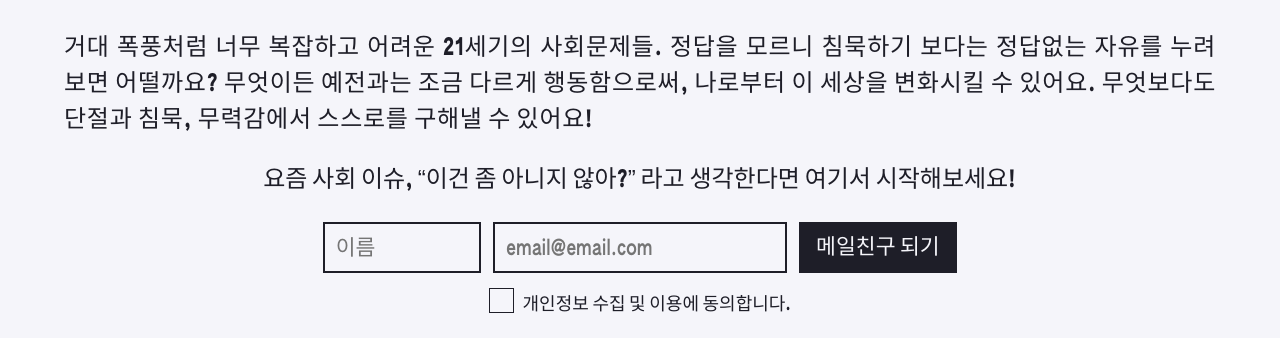
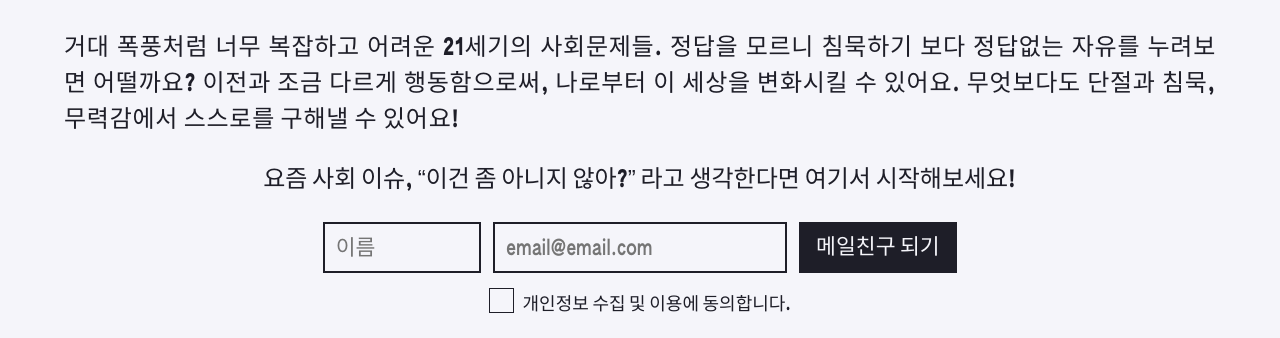
Before and after one commit to helloinah/superstorm, a plain HTML site: page index.html in a window 1280 px wide. Shown: the part 744-1082 px from the top of the page. Drawn offline with Linux system fonts and the light colour scheme; a web font is replaced by a local one.

Commit message:
Update index.html

```diff
--- a/index.html
+++ b/index.html
@@ -37,8 +37,8 @@
                 <div><img src="img/logo.svg" id="logo" alt="대체 텍스트" /></div>
                 <div>
                     <p>
-                        거대 폭풍처럼 너무 복잡하고 어려운 21세기의 사회문제들. 정답을 모르니 침묵하기 보다는 정답없는
-                        자유를 누려보면 어떨까요? 무엇이든 예전과는 조금 다르게 행동함으로써, 나로부터 이 세상을
+                        거대 폭풍처럼 너무 복잡하고 어려운 21세기의 사회문제들. 정답을 모르니 침묵하기 보다 정답없는
+                        자유를 누려보면 어떨까요? 이전과 조금 다르게 행동함으로써, 나로부터 이 세상을
                         변화시킬 수 있어요. 무엇보다도 단절과 침묵, 무력감에서 스스로를 구해낼 수 있어요!
                     </p>
                 </div>
```
